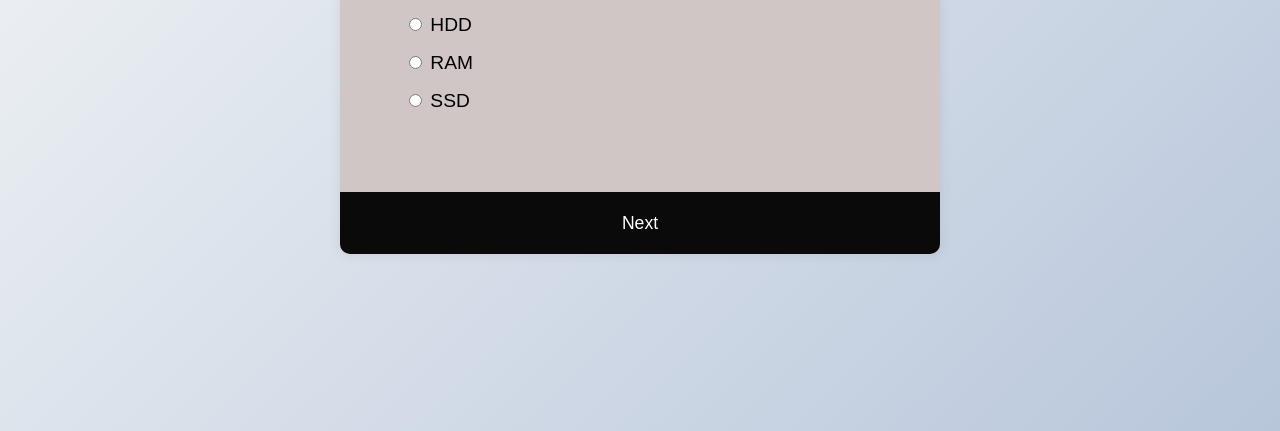
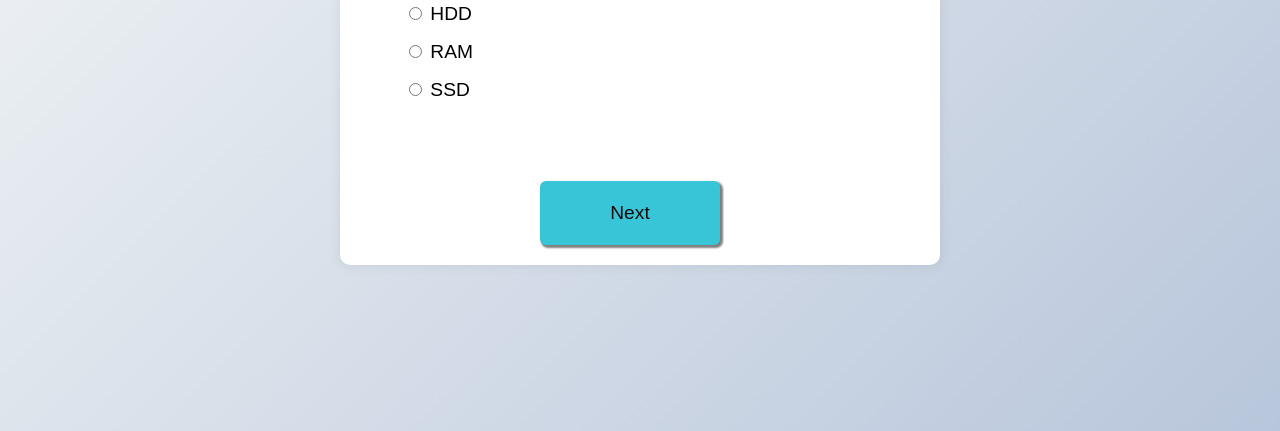
Before and after one commit to jacksonhill507/Webstack---Portfolio-Project, a plain HTML site: page index.html in a window 1280 px wide. Shown: the part 369-800 px from the top of the page. Drawn offline with Linux system fonts and the light colour scheme.

Commit message:
Update style.css

```diff
--- a/style.css
+++ b/style.css
@@ -15,7 +15,7 @@ body{
 }
 
 .quiz-container{
-  background-color: rgb(209, 198, 198);
+  background-color: rgb(255, 255, 255);
   border-radius: 10px;
   box-shadow: 0 0 10px 2px rgba(100, 100, 100, 0.1);
   width: 600px;
@@ -44,14 +44,19 @@ ul li label{
   cursor: pointer;
 }
 button{
-  background-color:rgb(10, 10, 10);
-  color: white;
+  background-color:rgb(57, 197, 216);
+  color: rgb(19, 10, 10);
   border: none;
   display: block;
-  width: 100%;
+  width: 30%;
   cursor: pointer;
-  font-size: 1.1rem;
+  font-weight: 500;
+  font-size: larger;
   padding: 1.3rem;
+  margin-bottom: 20px;
+  margin-left: 200px;
+  border-radius: 6px;
+  box-shadow: 2px 2px 2px 1px rgba(0, 0, 0, 0.5);
 }
 button:hover{
   background-color: rgb(101, 143, 158);
```
